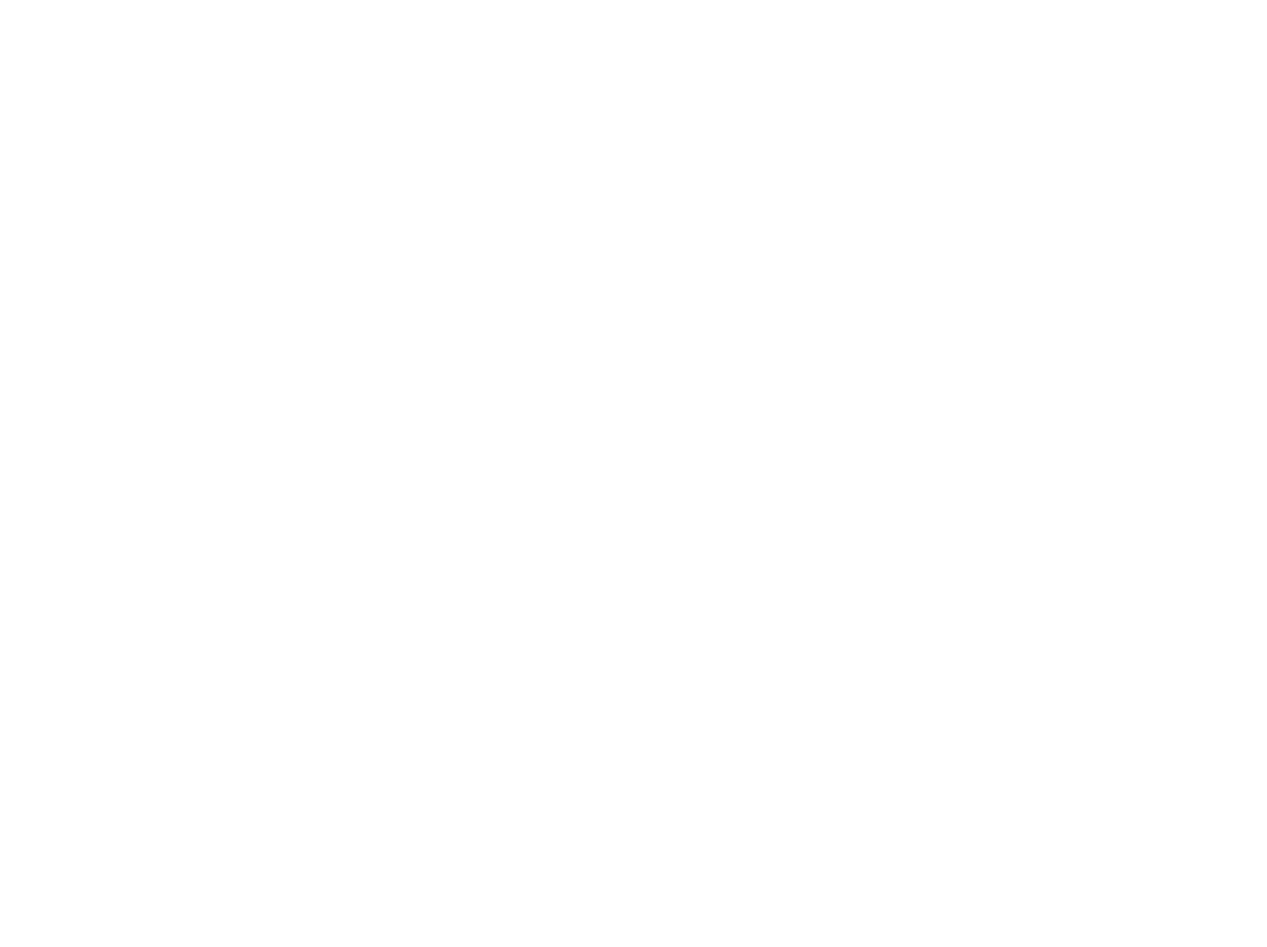
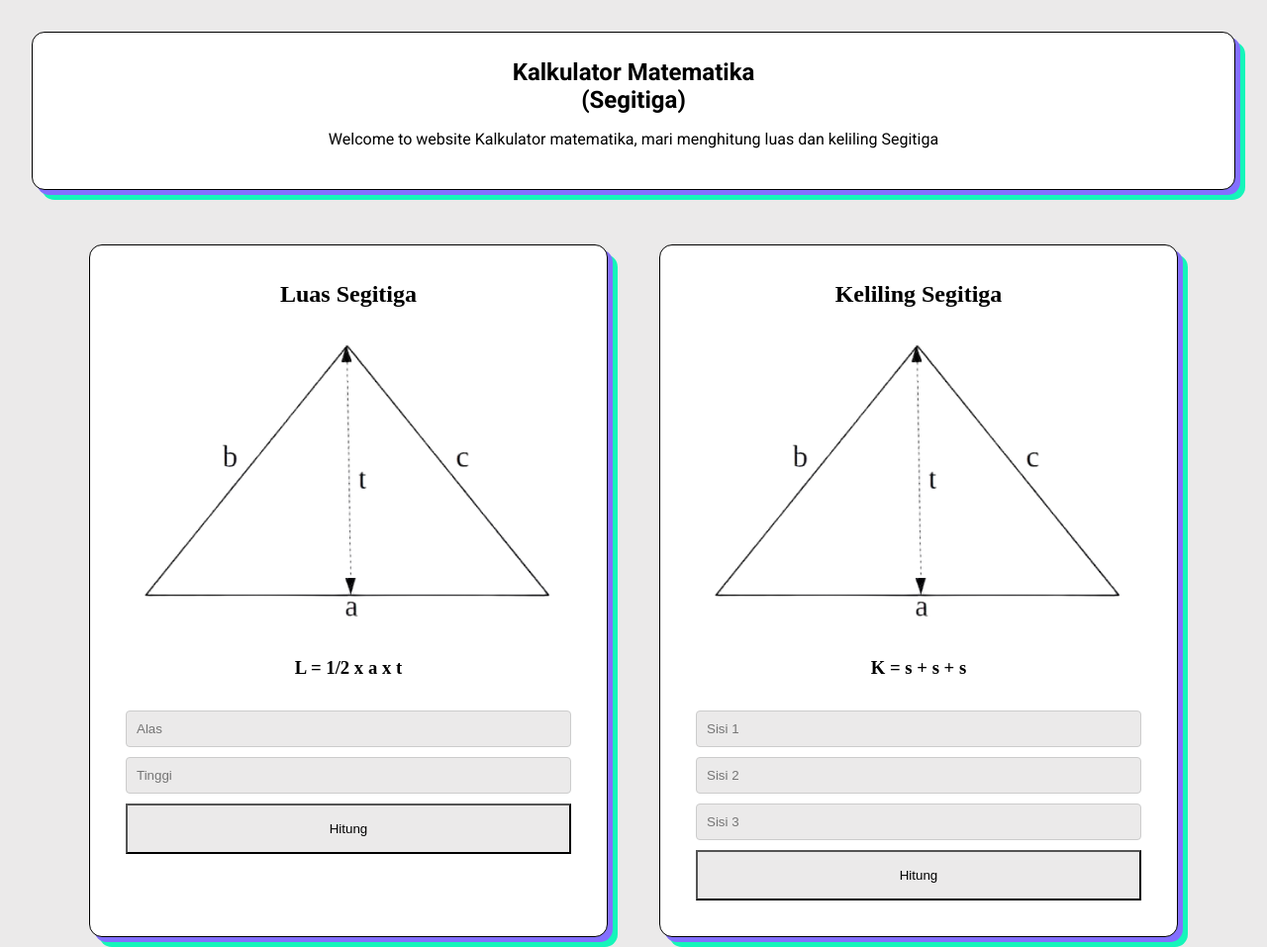
Before and after one commit to revou-fundamental-course/13-may-24-DaffaPutraS, a plain HTML site: page index.html in a window 1280 px wide. Shown: the whole page at 99% size. Before the commit the page ends 800 px from the top, so only its background shows below. Drawn offline with Linux system fonts and the light colour scheme.

Commit message:
update UI card

```diff
--- a/css/style.css
+++ b/css/style.css
@@ -0,0 +1,98 @@
+@import url('https://fonts.googleapis.com/css2?family=Roboto:ital,wght@0,100;0,300;0,400;0,500;0,700;0,900;1,100;1,300;1,400;1,500;1,700;1,900&display=swap');
+
+* {
+    margin: 0;
+    padding: 1rem;
+    box-sizing: border-box;
+    background-color: #ebeaea;
+}
+
+header {
+    display: flex;
+    justify-content: center;
+    align-items: center;
+    height: 10rem;
+    border: 1px solid;
+    background-color: white;
+    box-shadow: 5px 5px #836FFF, 10px 10px #15F5BA;
+    border-radius: 13px;
+}
+
+.title {
+    text-align: center;
+    width: 100%;
+    background-color: white;
+}
+
+.title h1 {
+    font-family: 'Roboto', sans-serif;
+    margin: 0;
+    padding: 0;
+    background-color: white;
+}
+
+.title h2 {
+    font-family: 'Roboto', sans-serif;
+    padding: 0;
+    background-color: white;
+}
+
+.title p {
+    font-family: 'Roboto', sans-serif;
+    background-color: white;
+}
+
+
+main {
+    margin-top: 1rem;
+}
+
+.container {
+    margin-top: -1.2rem;
+    display: flex;
+    justify-content: space-around;
+    align-items: stretch;
+
+}
+
+.content {
+    flex: 1;
+    margin: 10px;
+}
+
+.card {
+    display: flex;
+    flex-direction: column;
+    align-items: center;
+    padding: 20px;
+    border-radius: 13px;
+    border: 1px solid;
+    background-color: white;
+    box-shadow: 5px 5px #836FFF, 10px 10px #15F5BA;
+    height: 100%;
+}
+
+.card img {
+    max-width: 100%;
+    height: auto;
+    background-color: white;
+}
+
+.card h2,
+.card h3,
+.card form {
+    background-color:white;
+}
+
+.card form {
+    display: flex;
+    flex-direction: column;
+    width: 100%;
+}
+
+.card input {
+    margin-bottom: 10px;
+    padding: 10px;
+    border: 1px solid #ccc;
+    border-radius: 4px;
+}
--- a/index.html
+++ b/index.html
@@ -12,6 +12,43 @@
 	<link rel="Icon" href="assets/images/logo_kalkulator.png" type="image/x-icon">
 </head>
 <body>
+    <header>
+        <section class="title">
+            <h1>Kalkulator Matematika</h1>
+            <h2>(Segitiga)</h2>
+            <p>Welcome to website Kalkulator matematika, mari menghitung luas dan keliling Segitiga</p>
+        </section>
+    </header>
 
+    <main>
+        <div class="container">
+            <div class="content">
+                <section class="card">
+                    <h2>Luas Segitiga</h2>
+                    <img src="assets/images/img-segitiga.png" alt="">
+                    <h3>L = 1/2 x a x t</h3>
+                    <form action="luas_segitiga.php" method="post">
+                        <input type="number" name="alas" id="alas" placeholder="Alas" required>
+                        <input type="number" name="tinggi" id="tinggi" placeholder="Tinggi" required>
+                        <button>Hitung</button>
+                    </form>
+                </section>
+            </div>
+
+            <div class="content">
+                <section class="card">
+                    <h2>Keliling Segitiga</h2>
+                    <img src="assets/images/img-segitiga.png" alt="">
+                    <h3>K = s + s + s</h3>
+                    <form action="keliling_segitiga.php" method="post">
+                        <input type="number" name="sisi1" id="sisi1" placeholder="Sisi 1" required>
+                        <input type="number" name="sisi2" id="sisi2" placeholder="Sisi 2" required>
+                        <input type="number" name="sisi2" id="sisi2" placeholder="Sisi 3" required>
+                        <button>Hitung</button>
+                    </form>
+                </section>
+            </div>
+        </div>
+    </main>
 </body>
 </html>
```
Also changed, not shown: assets/images/img-segitiga.png (added).
